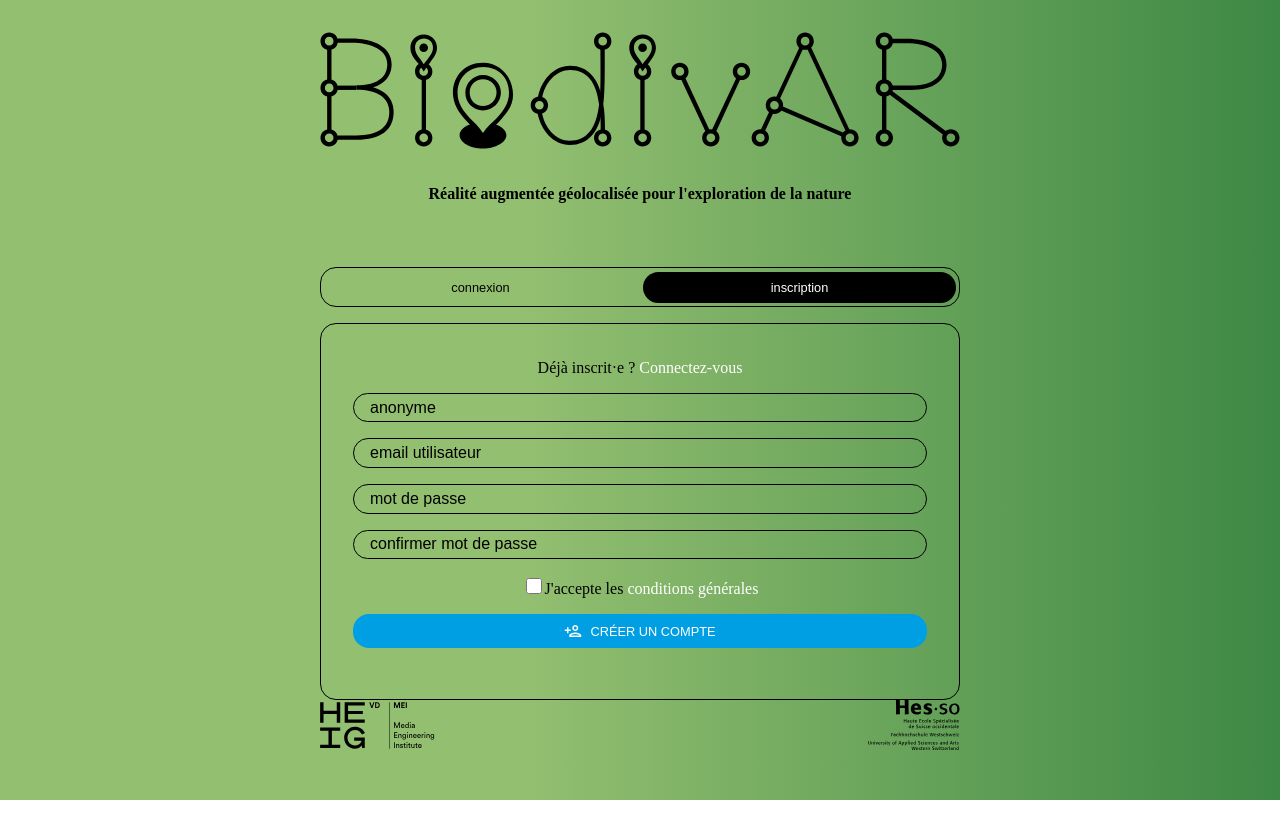
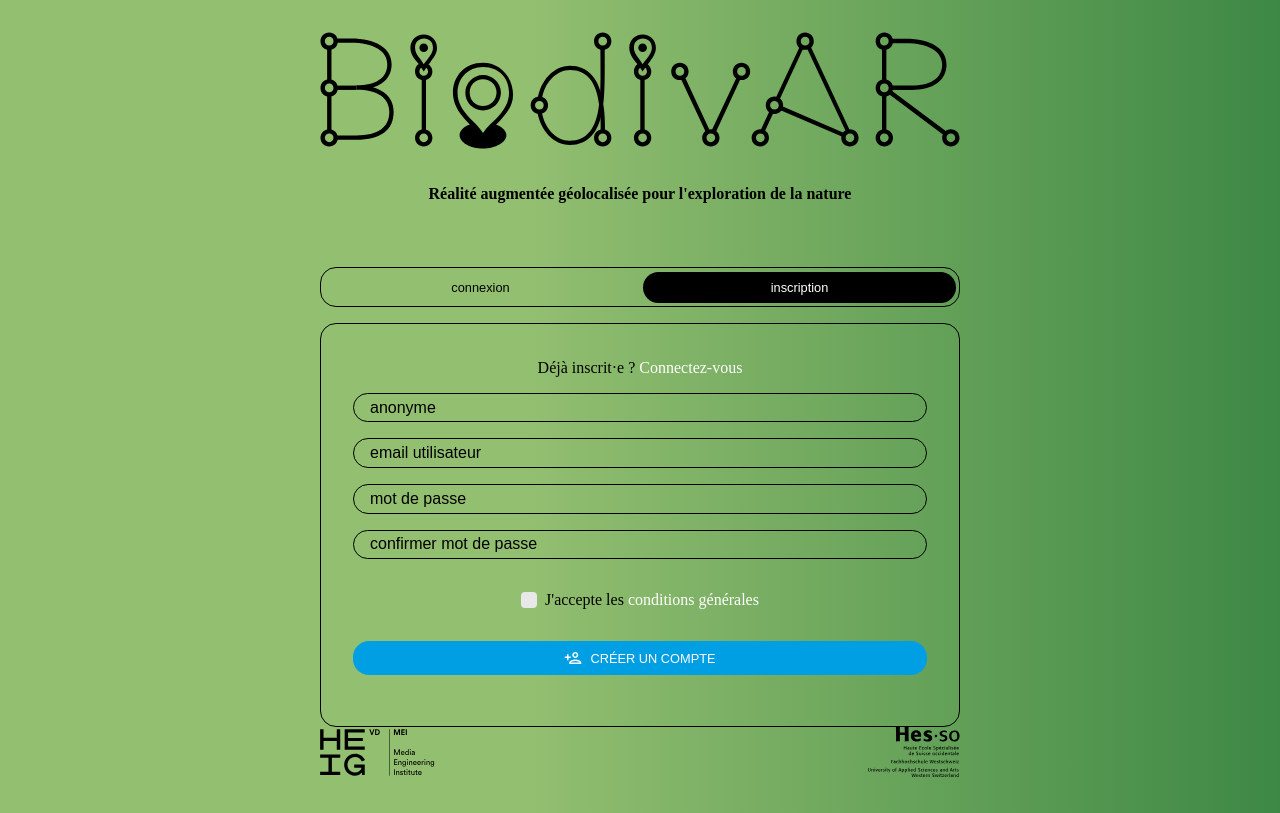
Before and after one commit to MediaComem/biodivar, a Vue app in the folder mobile/: page / in a window 1280 px wide. Built offline with nearby package versions, Linux system fonts and the light colour scheme; no server answers.

Commit message:
Finalize checkbox

```diff
--- a/mobile/src/components/TheLogin.vue
+++ b/mobile/src/components/TheLogin.vue
@@ -14,6 +14,8 @@
 
   const page = ref('inscription');
 
+  const aggreement = ref(false);
+
   async function checkAuth() {
     const resp = await login(username.value, password.value);
     if (resp?.statusCode === 200) {
@@ -24,7 +26,7 @@
   }
 
   async function registerUser() {
-    if (validateEmail() && validatePassword()) {
+    if (validateEmail() && validatePassword() && validateAggreement()) {
       const resp = await register(username.value, email.value, password.value);
       if (resp?.statusCode === 200) {
         selectPage('connexion');
@@ -70,6 +72,11 @@
     return true;
   }
 
+  function validateAggreement() {
+    if (!aggreement.value) registerError.value = 'Veuillez lire et accepter les conditions générales'
+    return aggreement.value
+  }
+
 </script>
 
 <template>
@@ -108,8 +115,8 @@
       <input type="password" v-model="password" placeholder="mot de passe">
       <input type="password" v-model="confirmPassword" placeholder="confirmer mot de passe">
       <base-checkbox>
-        <input type="checkbox" id="license" name="license">
-        <label for="license">J'accepte les <a>conditions générales</a></label>
+        <input type="checkbox" v-model="aggreement">
+        <label>J'accepte les <a>conditions générales</a></label>
       </base-checkbox>
       <button><img src="../assets/person_add.svg" />Créer un compte</button>
     </base-form>
--- a/mobile/src/components/base/BaseCheckbox.vue
+++ b/mobile/src/components/base/BaseCheckbox.vue
@@ -11,12 +11,32 @@
 <style scoped>
   [data-role="check"] {
     max-width: var(--max-width);
+    align-items: center;
+    display: inline-flex;
+    --bg-color: #E8E8E8;
+    --highlight-color: #009FE3;
   }
 
   form :slotted(input) {
-    border: solid lightblue 1px;
+    appearance: none;
+    background-color: var(--bg-color);
+    border-radius: 4px;
     height: 1rem;
     width: 1rem;
+    margin: 0 0.5rem 0 0;
+  }
+
+  form :slotted(input:checked) {
+    background: var(--highlight-color);
+  }
+
+  form :slotted(input:checked::after) {
+    content: 'X';
+    color: black;
+    font-size: 1rem;
+    display: flex;
+    align-content: center;
+    justify-content: center;
   }
 
   form :slotted(label) {
```
